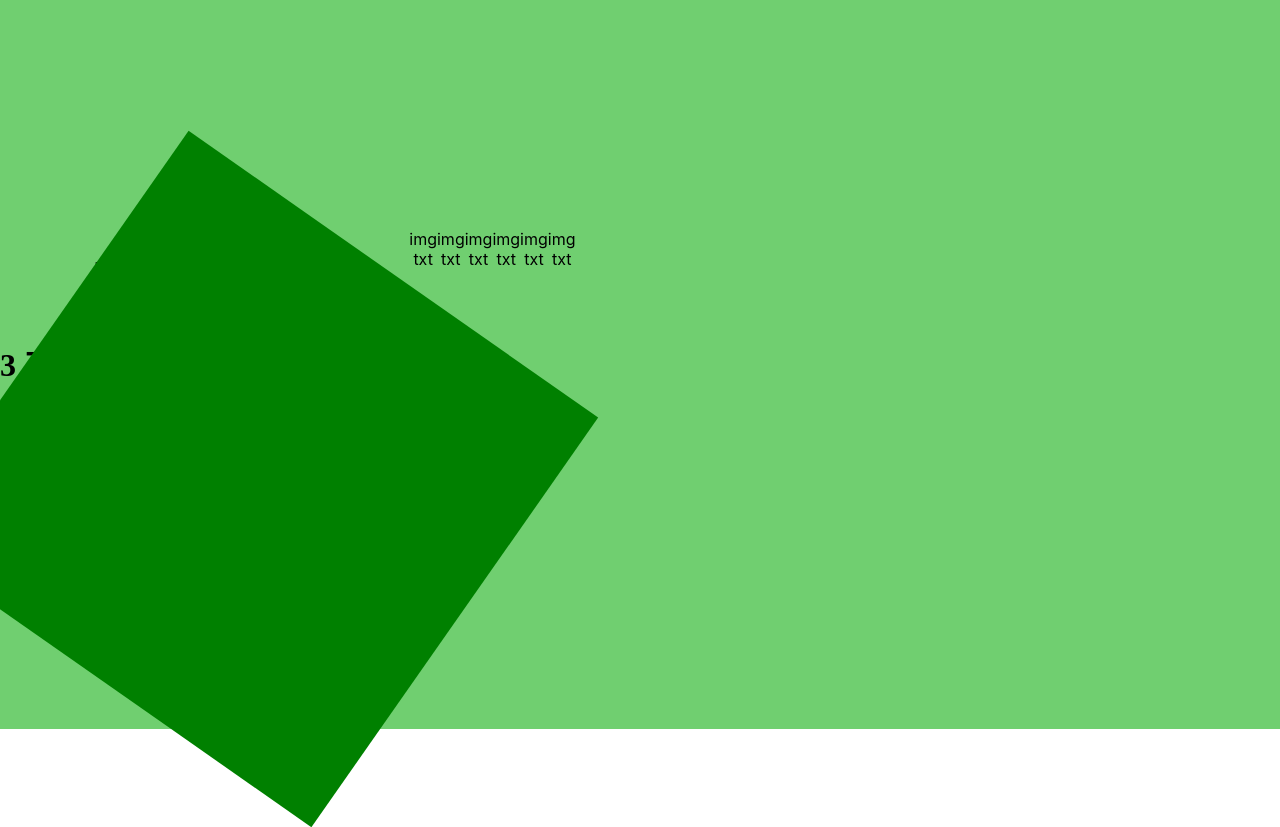
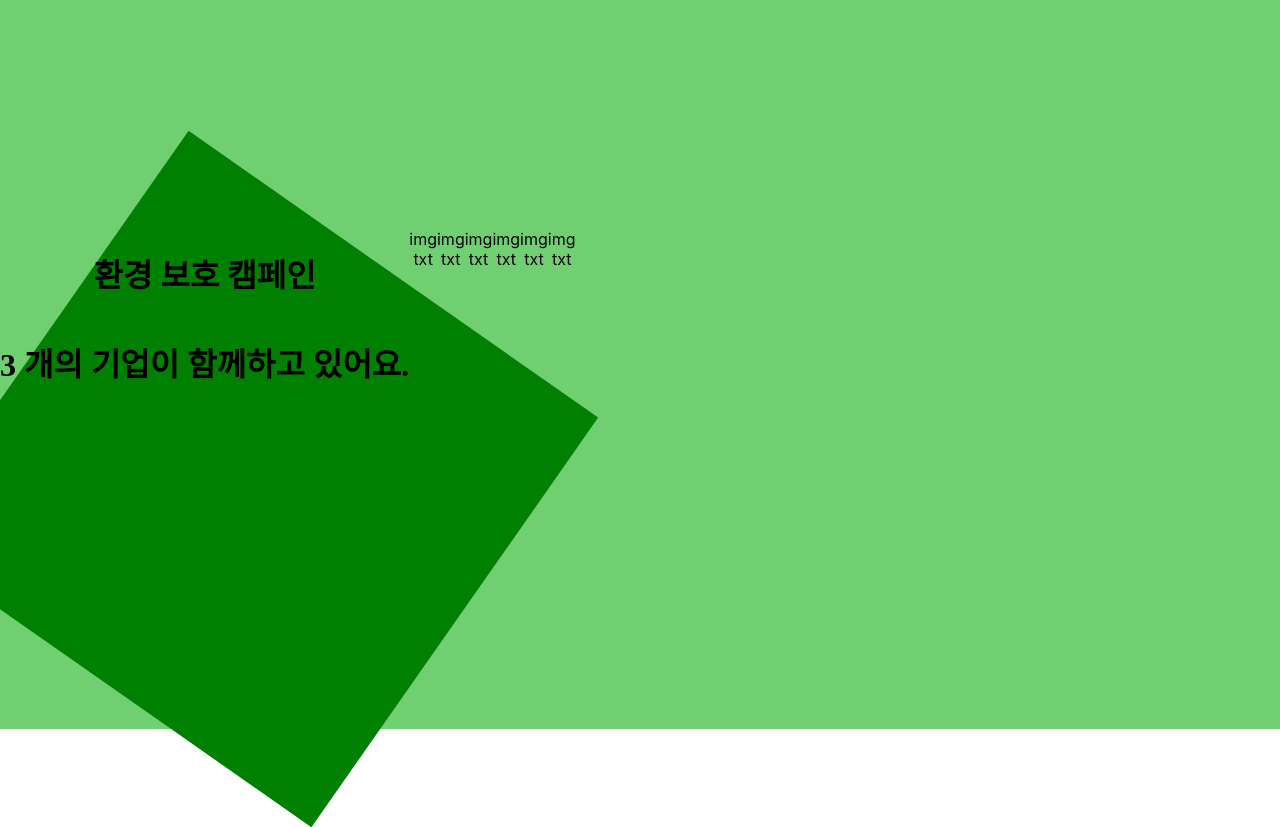
Before and after one commit to rdg1029/ECOmunity-FE, a React (Create React App) app: page / in a window 1280 px wide. Shown: the part 540-1367 px from the top of the page. Built offline with nearby package versions, Linux system fonts and the light colour scheme; no server answers.

Commit message:
[Updated NoticeDeco.tsx, Notice.tsx]  add z-index style and adjust some flex style

```diff
--- a/src/components/NoticeDeco.tsx
+++ b/src/components/NoticeDeco.tsx
@@ -1,20 +1,36 @@
 import React from "react";
 import styled from "styled-components";
 
-const NoticeDecoRect = styled.div`
+
+const NoticeDecoRect: React.FC = () => {
+    return(
+        <div>
+
+        </div>
+    );
+}
+
+const NoticeDecoRectStyle = styled.div`
+    display: flex;
     width: 500px;
     height: 500px;
     background-color: green;
     transform: rotate(35deg);
-    z-index: 0;
 `;
 /**공지사항 페이지 뒤의 삐딱한 사각형 컴포넌트에 대한 스타일드 컴포넌트 */
 
+const NoticeDecoRectStyleForFlex = styled.div`
+    justify-content: end;;
+
+`;
+
 const NoticeDeco: React.FC = () =>{
     return(
-        <>
-            <NoticeDecoRect/>
-        </>
+        <NoticeDecoRectStyle>
+            <NoticeDecoRectStyleForFlex>
+                <NoticeDecoRect/>
+            </NoticeDecoRectStyleForFlex>
+        </NoticeDecoRectStyle>
     );
 }
 /**공지사항 페이지 뒤의 삐딱한 사각형 컴포넌트 */
--- a/src/pages/Notice.tsx
+++ b/src/pages/Notice.tsx
@@ -14,9 +14,21 @@ const NoticeGlobalStyle = styled.div`
 
 const NoticeTitleStyle = styled.div`
     display: flex;
-    justify-content: start;
+    justify-content: flex-start;
     flex-direction: column;
+    flex-basis: auto;
+    z-index: 1;
+
 `;
+/**공지사항 컴포넌트 제목에 대한 스타일 */
+
+const NoticeThumbnailStyle = styled.div`
+    display: flex;
+    justify-content: flex-start;
+    flex-direction: row;
+    flex-wrap: wrap;
+    flex-basis: auto;
+`
 
 const NoticeTitle: React.FC = () => {
     return(
@@ -36,14 +48,16 @@ const Notice: React.FC = () => {
             <NoticeGlobalStyle>
 
                 <NoticeTitle/> {/**타이틀 컴포 */}
+                <NoticeThumbnailStyle>
                     <NoticeThumbnail/>{/**썸넬 6개 */}
                     <NoticeThumbnail/>
                     <NoticeThumbnail/>
                     <NoticeThumbnail/>
                     <NoticeThumbnail/>
                     <NoticeThumbnail/>
+                </NoticeThumbnailStyle>
             </NoticeGlobalStyle>
-            <NoticeDeco/> {/**삐딱 사각형 컴포 */}
+            <NoticeDeco/>
         </div>
     );
 }
```
Lines whose indentation alone changed are shown as unchanged.
